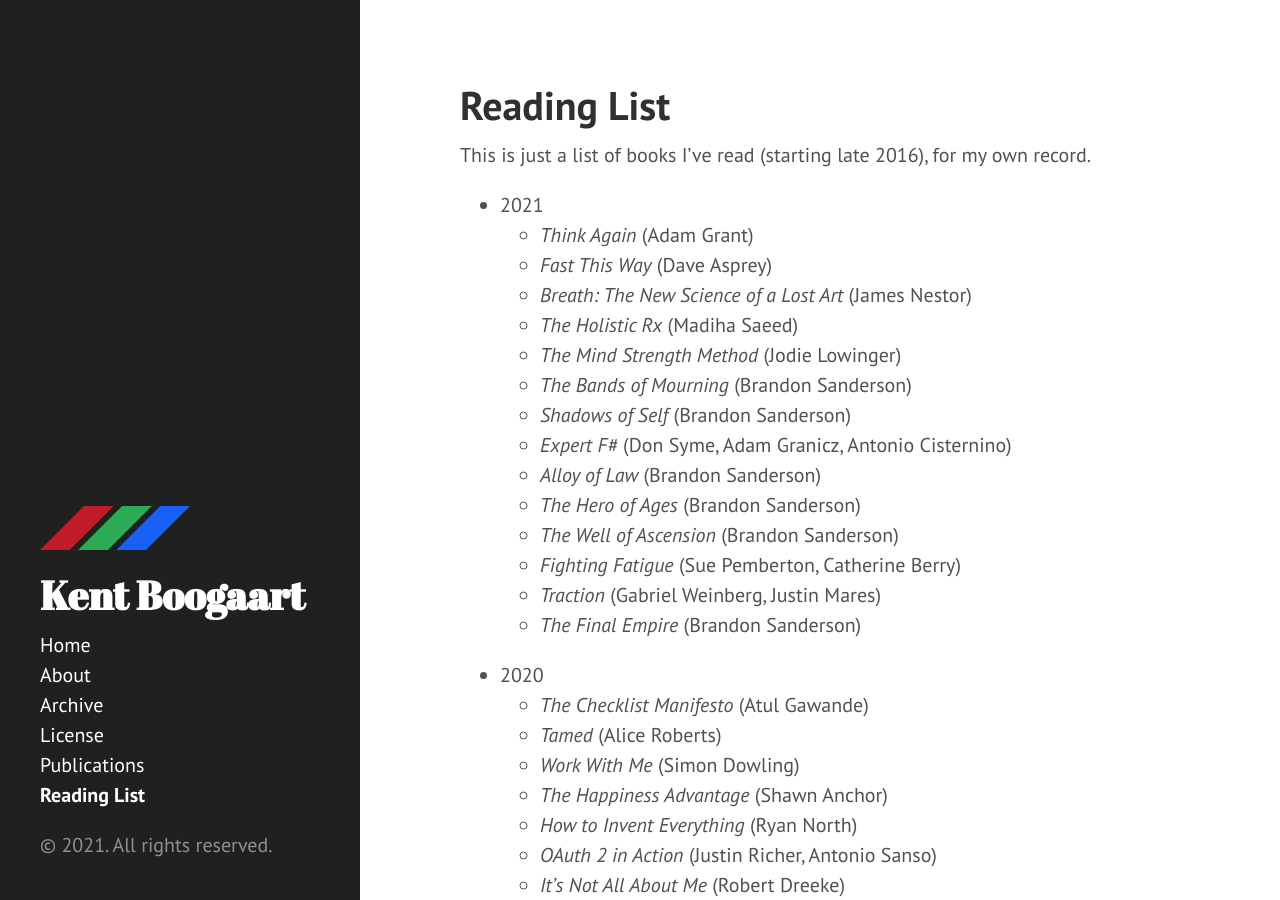
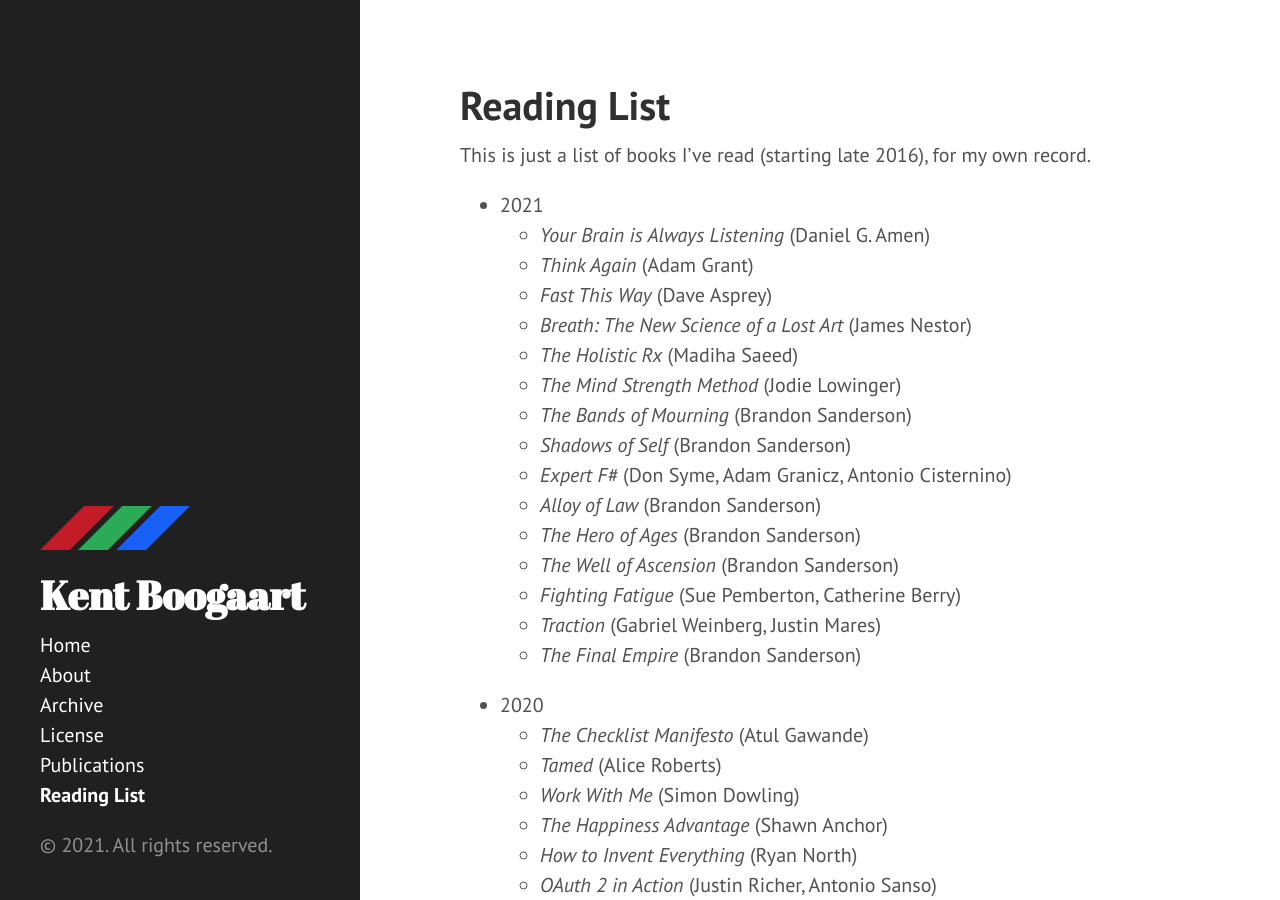
Before and after one commit to kentcb/kentcb.github.io, a Jekyll site: the page built from reading-list.md, in a window 1280 px wide and 900 px high. Built offline with Jekyll 4.4.1, drawn with Linux system fonts in a browser that asks for light colours; nearby versions of some CDN libraries.

Commit message:
Add Your Brain is Always Listening

```diff
--- a/reading-list.md
+++ b/reading-list.md
@@ -6,6 +6,7 @@ sidebar: true
 This is just a list of books I've read (starting late 2016), for my own record.
 
 * 2021
+    * _Your Brain is Always Listening_ (Daniel G. Amen)
     * _Think Again_ (Adam Grant)
     * _Fast This Way_ (Dave Asprey)
     * _Breath: The New Science of a Lost Art_ (James Nestor)
```
